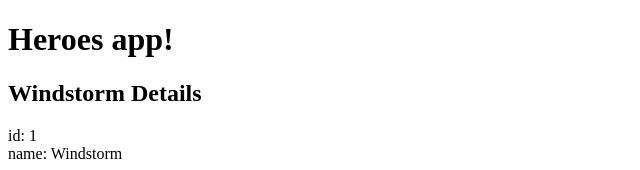
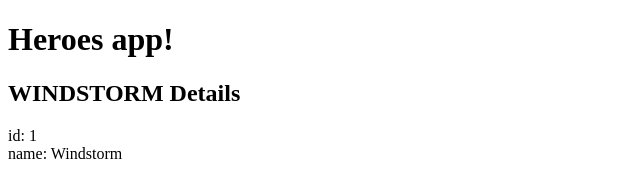
Before and after one commit to rafaelmesquita-ceara/angular-project, an Angular app in the folder primeiro-projeto/: page / in a window 1280 px wide. Shown: the top 170 px of the page, without its empty margins (0-640 px from the left). Built offline with nearby package versions, Linux system fonts and the light colour scheme.

Commit message:
Modificando o nome do heroi com o pipe uppercase para deixar string maiúscula

```diff
--- a/primeiro-projeto/src/app/heroes/heroes.component.html
+++ b/primeiro-projeto/src/app/heroes/heroes.component.html
@@ -1,3 +1,3 @@
-<h2>{{ hero.name }} Details</h2>
+<h2>{{ hero.name | uppercase }} Details</h2>
 <div><span>id: </span> {{ hero.id }}</div>
 <div><span>name: </span> {{ hero.name }}</div>
```
